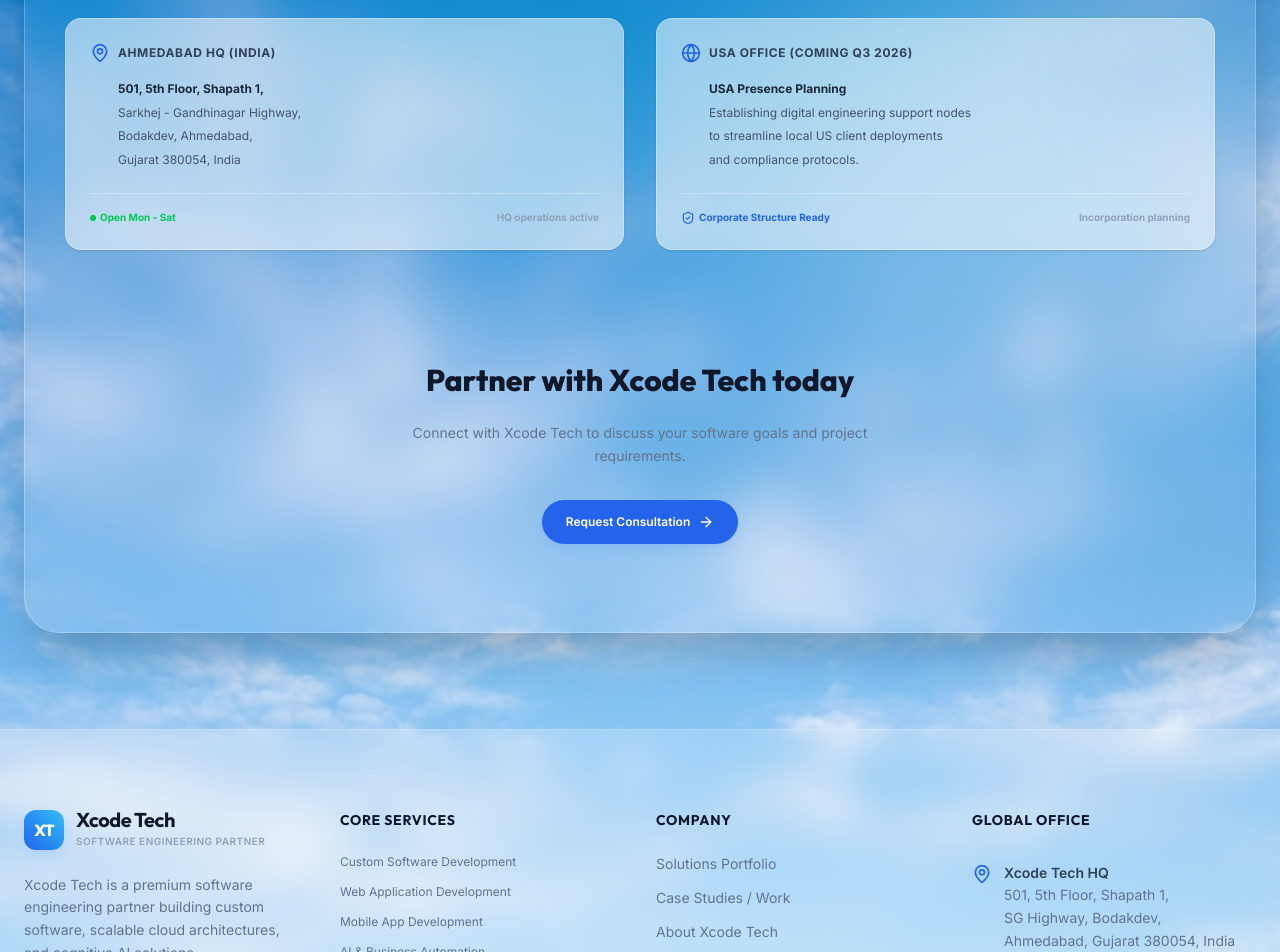
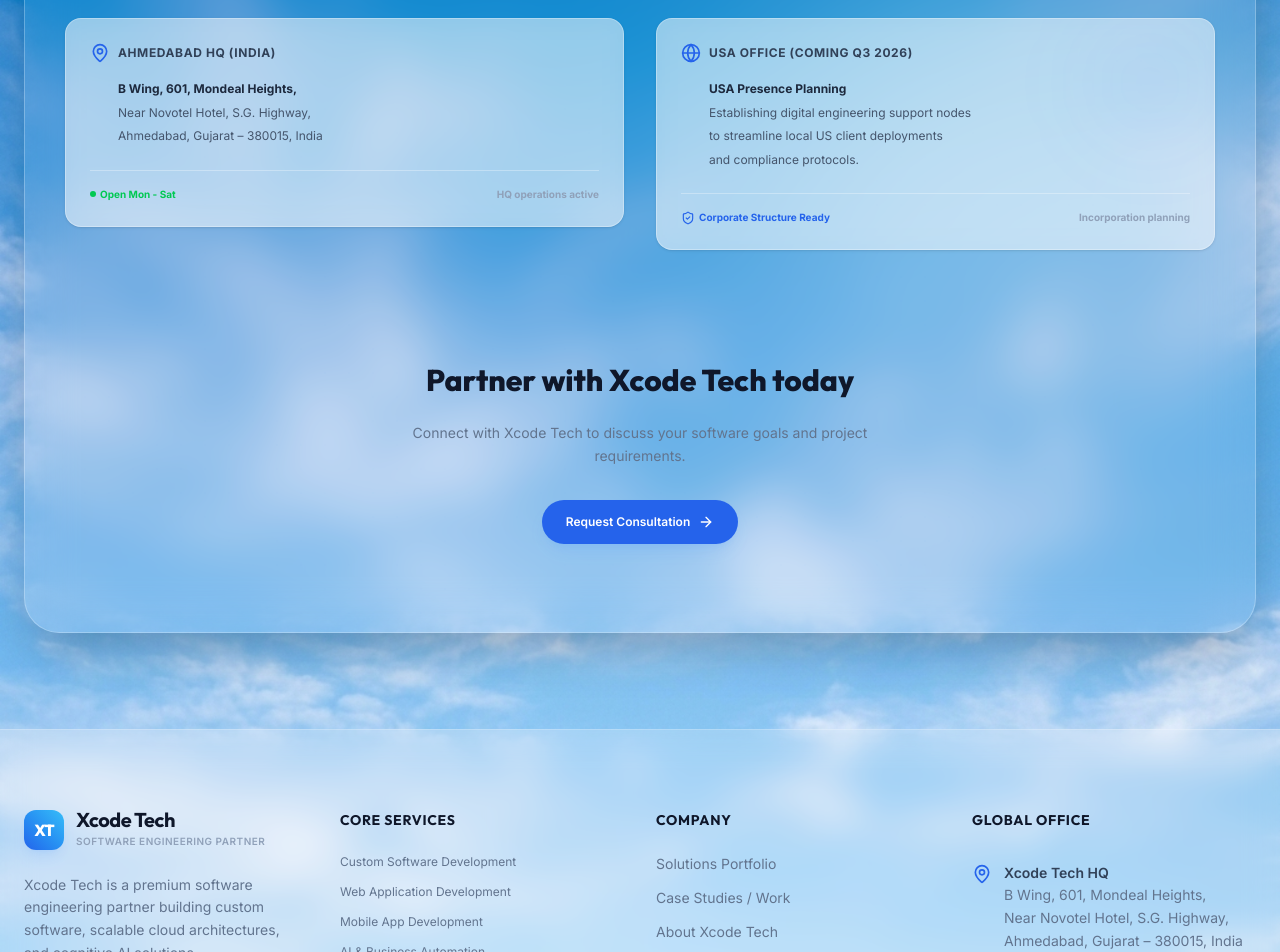
Before and after one commit to deeppatel26075/xcode-tech, a Next.js app: page /about in a window 1280 px wide. Shown: the part 1440-2392 px from the top of the page. Built offline with nearby package versions, Linux system fonts and the light colour scheme.

Commit message:
Update corporate headquarters address to Mondeal Heights

```diff
--- a/app/about/page.tsx
+++ b/app/about/page.tsx
@@ -141,10 +141,9 @@
                   <span className="text-xs font-bold text-slate-700 uppercase tracking-wider">Ahmedabad HQ (India)</span>
                 </div>
                 <div className="text-xs text-slate-600 leading-relaxed space-y-1 pl-7">
-                  <p className="font-bold text-slate-800">501, 5th Floor, Shapath 1,</p>
-                  <p>Sarkhej - Gandhinagar Highway,</p>
-                  <p>Bodakdev, Ahmedabad,</p>
-                  <p>Gujarat 380054, India</p>
+                  <p className="font-bold text-slate-800">B Wing, 601, Mondeal Heights,</p>
+                  <p>Near Novotel Hotel, S.G. Highway,</p>
+                  <p>Ahmedabad, Gujarat – 380015, India</p>
                 </div>
               </div>
 
--- a/components/Footer.tsx
+++ b/components/Footer.tsx
@@ -120,9 +120,9 @@
             <MapPin className="w-5 h-5 text-primary shrink-0 mt-0.5" />
             <div>
               <p className="font-semibold text-slate-700">Xcode Tech HQ</p>
-              <p>501, 5th Floor, Shapath 1,</p>
-              <p>SG Highway, Bodakdev,</p>
-              <p>Ahmedabad, Gujarat 380054, India</p>
+              <p>B Wing, 601, Mondeal Heights,</p>
+              <p>Near Novotel Hotel, S.G. Highway,</p>
+              <p>Ahmedabad, Gujarat – 380015, India</p>
             </div>
           </div>
 
```
